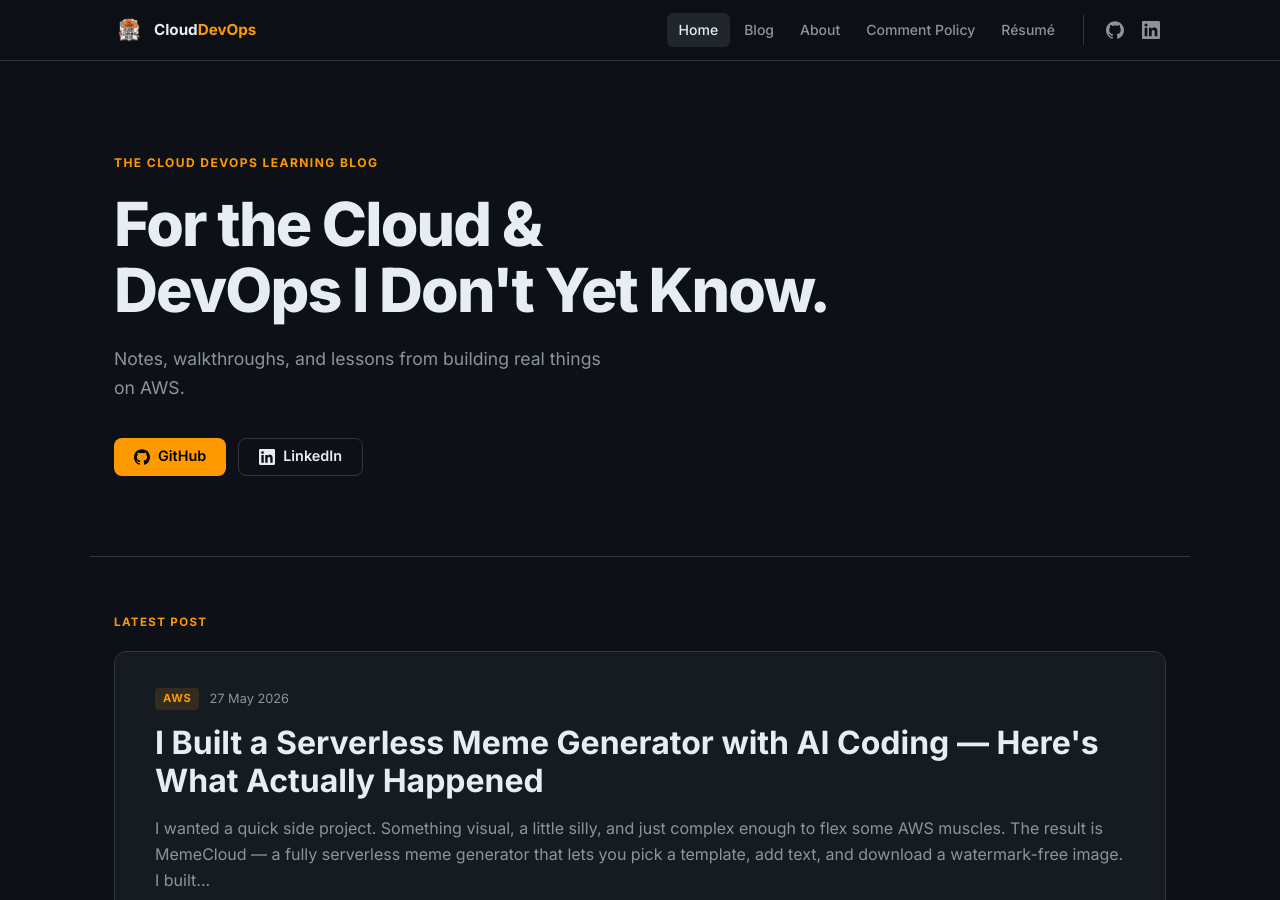
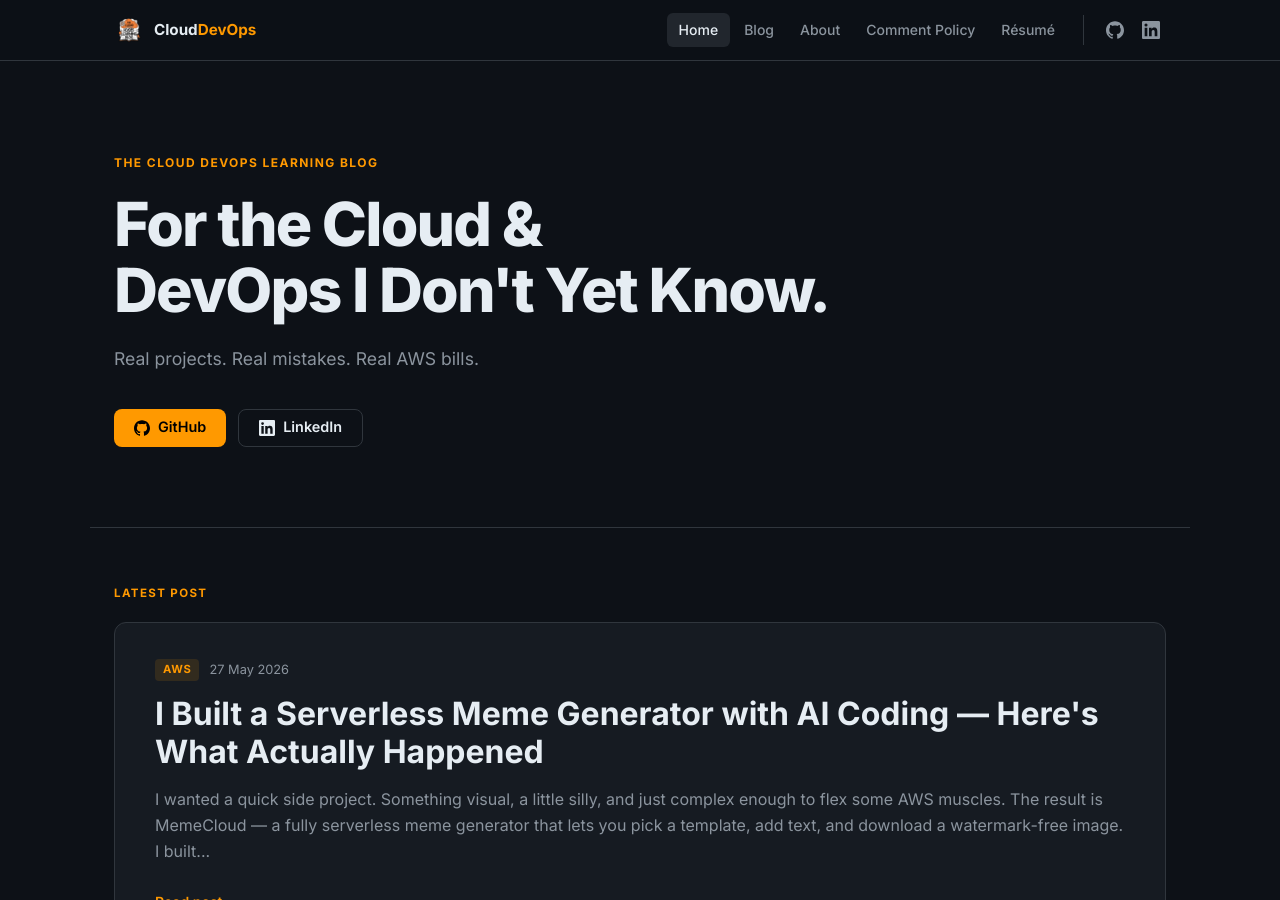
Before and after one commit to simonmackinnon/clouddevopslearningblog, a Jekyll site: the page built from jekyll-clouddevopslearningblog/index.markdown, in a window 1280 px wide and 900 px high. Built offline with Jekyll 4.4.1, drawn with Linux system fonts in a browser that asks for light colours.

Commit message:
content: update blog tagline
Co-Authored-By: Claude Sonnet 4.6 <noreply@anthropic.com>

```diff
--- a/jekyll-clouddevopslearningblog/_config.yml
+++ b/jekyll-clouddevopslearningblog/_config.yml
@@ -36,7 +36,7 @@ site:
 
 texture:
   title: The Cloud DevOps Learning Blog
-  tagline:   "For The Cloud & DevOps I Don't Yet Know."
+  tagline:   "Real projects. Real mistakes. Real AWS bills."
   date_format: "%-d %b %Y"
   style: [black]
 
@@ -75,7 +75,7 @@ plugins:
   - jekyll-seo-tag
 
 title: The Cloud DevOps Learning Blog
-tagline:   "For The Cloud & DevOps I Don't Yet Know."
+tagline:   "Real projects. Real mistakes. Real AWS bills."
 
 github_username: simonmackinnon   # change to yours
 rss: /feed.xml                     # if you generate a feed
--- a/jekyll-clouddevopslearningblog/_layouts/home.html
+++ b/jekyll-clouddevopslearningblog/_layouts/home.html
@@ -5,7 +5,7 @@ layout: default
 <section class="hero">
   <span class="hero-label">The Cloud DevOps Learning Blog</span>
   <h1>For the Cloud &amp;<br>DevOps I Don't Yet Know.</h1>
-  <p class="hero-tagline">Notes, walkthroughs, and lessons from building real things on AWS.</p>
+  <p class="hero-tagline">Real projects. Real mistakes. Real AWS bills.</p>
   <div class="hero-btns">
     <a class="hero-btn hero-btn-primary" href="https://github.com/simonmackinnon" target="_blank" rel="noopener">
       <svg viewBox="0 0 24 24"><path d="M12 .297c-6.63 0-12 5.373-12 12 0 5.303 3.438 9.8 8.205 11.385.6.113.82-.258.82-.577 0-.285-.01-1.04-.015-2.04-3.338.724-4.042-1.61-4.042-1.61C4.422 18.07 3.633 17.7 3.633 17.7c-1.087-.744.084-.729.084-.729 1.205.084 1.838 1.236 1.838 1.236 1.07 1.835 2.809 1.305 3.495.998.108-.776.417-1.305.76-1.605-2.665-.3-5.466-1.332-5.466-5.93 0-1.31.465-2.38 1.235-3.22-.135-.303-.54-1.523.105-3.176 0 0 1.005-.322 3.3 1.23.96-.267 1.98-.399 3-.405 1.02.006 2.04.138 3 .405 2.28-1.552 3.285-1.23 3.285-1.23.645 1.653.24 2.873.12 3.176.765.84 1.23 1.91 1.23 3.22 0 4.61-2.805 5.625-5.475 5.92.42.36.81 1.096.81 2.22 0 1.606-.015 2.896-.015 3.286 0 .315.21.69.825.57C20.565 22.092 24 17.592 24 12.297c0-6.627-5.373-12-12-12"/></svg>
```
